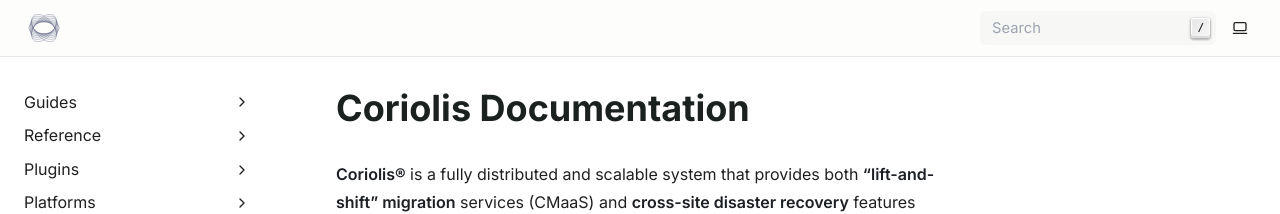
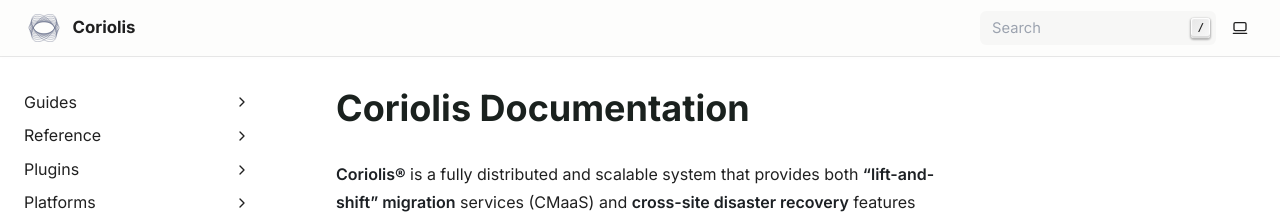
Before and after one commit to cloudbase/coriolis-docs, a Sphinx documentation site: the page built from source/index.md, in a window 1280 px wide. Shown: the top 214 px of the page. Built offline with Sphinx 7.4.7, drawn with Linux system fonts in a browser that asks for light colours.

Commit message:
Make Coriolis title visible

```diff
--- a/source/_static/overview-logos.css
+++ b/source/_static/overview-logos.css
@@ -1,3 +1,16 @@
+/* Shibuya hides the project name when a logo image is present. */
+.sy-head-brand {
+  display: inline-flex;
+  align-items: center;
+  gap: 0.55rem;
+}
+
+.sy-head-brand img + strong {
+  display: inline;
+  color: var(--sy-c-text);
+  font-size: 1.05rem;
+}
+
 .partner-logos {
   margin: 1rem 0 1.5rem;
 }
```
